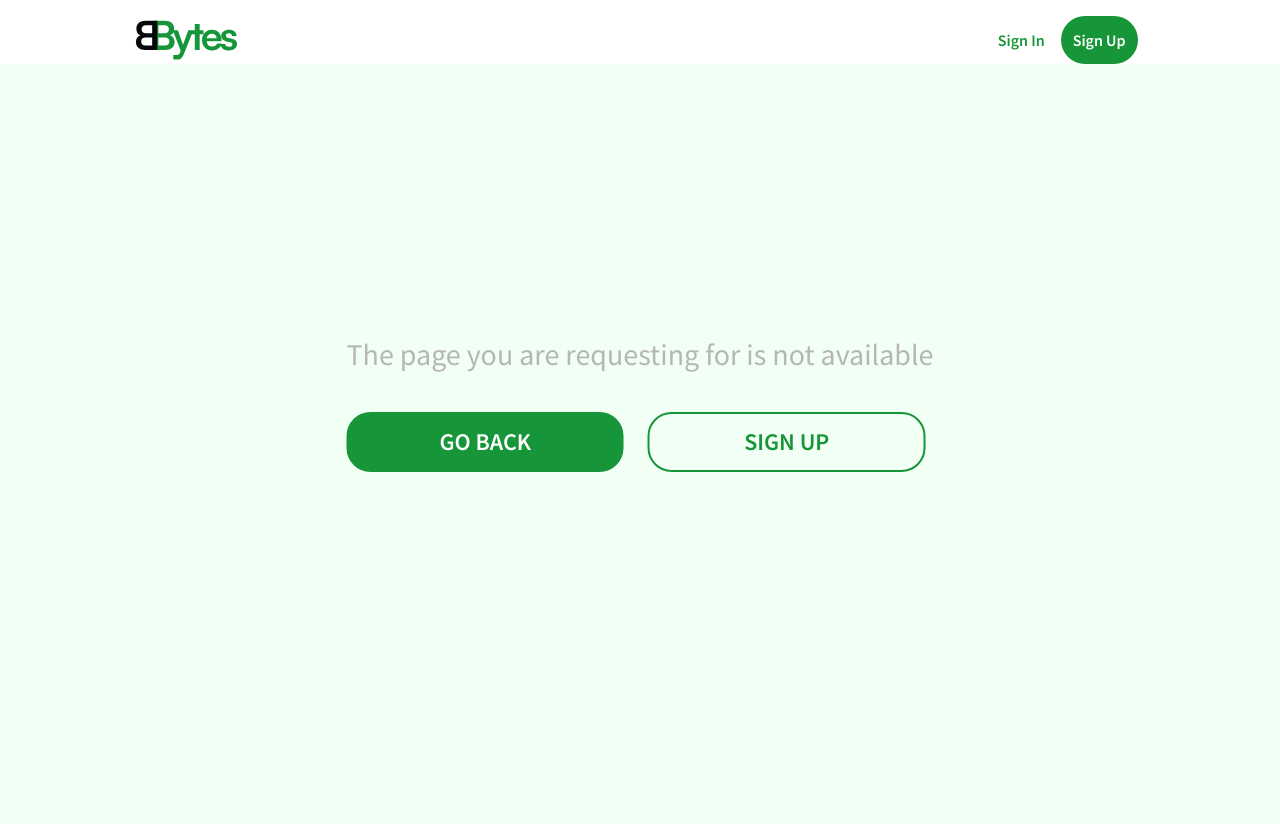
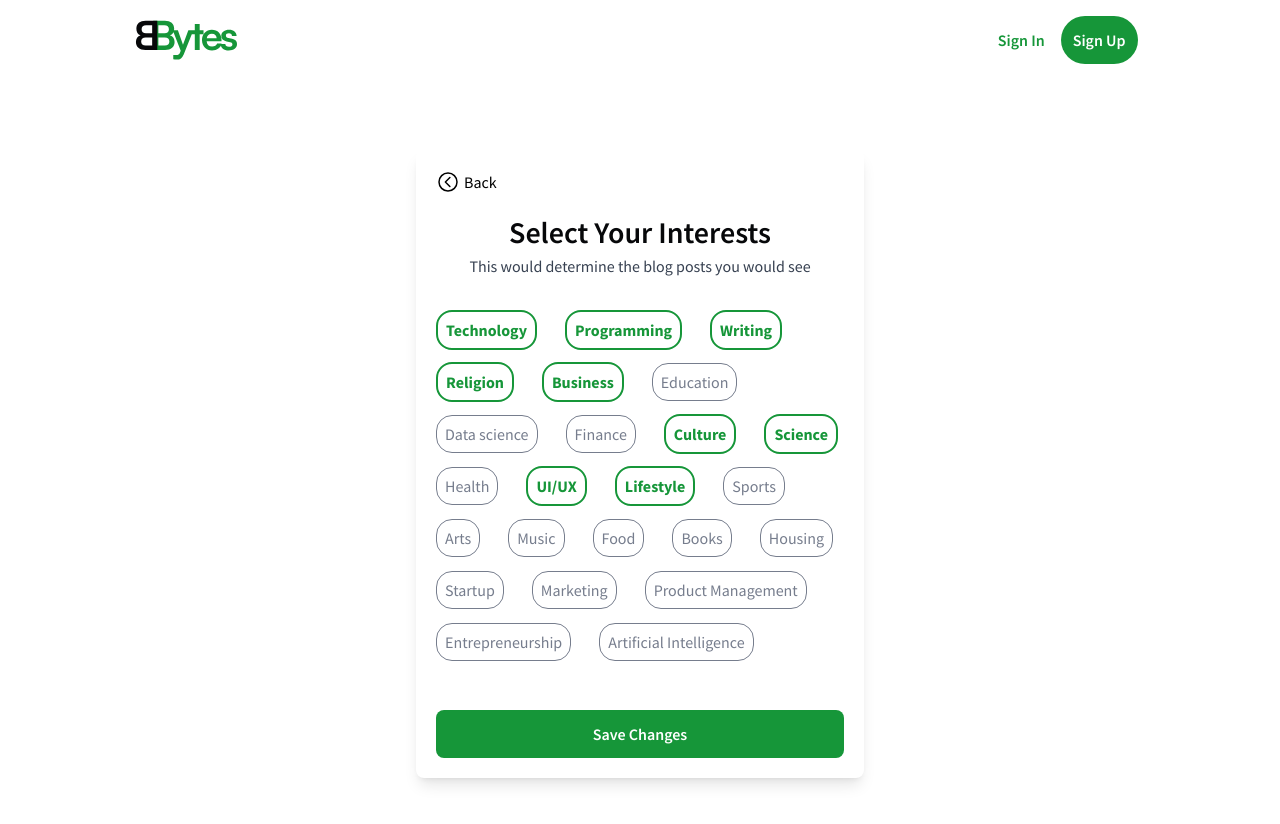
Before and after one commit to Elue-dev/BytesBlog-Client, a React (Vite) app: page /user/manage-interests in a window 1280 px wide. Shown: the top 824 px of the page. Built offline with nearby package versions, Linux system fonts and the light colour scheme.

Commit message:
patch: modify manage interest page

```diff
--- a/src/components/navbar/index.tsx
+++ b/src/components/navbar/index.tsx
@@ -86,7 +86,7 @@ export default function Navbar() {
                       </div> */}
                       <div
                         onClick={() => {
-                          navigate("");
+                          navigate("/user/manage-interests");
                           setShowDropdown(false);
                         }}
                         className="mb-3 flex cursor-pointer items-center justify-start gap-3"
--- a/src/navigation/routes.tsx
+++ b/src/navigation/routes.tsx
@@ -12,6 +12,7 @@ import { useModal } from "../context/useModal";
 import Blog from "@/pages/blog/home";
 import PostDetails from "@/pages/blog/post_details";
 import Profile from "@/pages/profile";
+import ManageInterests from "@/pages/manage_interests";
 
 export const Layout = () => {
   const context = useModal();
@@ -66,6 +67,10 @@ const router = createBrowserRouter([
         element: <Profile />,
       },
       {
+        path: "/user/manage-interests",
+        element: <ManageInterests />,
+      },
+      {
         path: "*",
         element: <NotFound />,
       },
--- /dev/null
+++ b/src/pages/manage_interests/index.tsx
@@ -0,0 +1,95 @@
+import { userInterests } from "@/components/interests/data";
+import { IoChevronBackCircleOutline } from "react-icons/io5";
+import Button from "@/components/button";
+import { useModal } from "../../context/useModal";
+import { useNavigate } from "react-router-dom";
+import { useEffect, useState } from "react";
+
+export default function ManageInterests() {
+  const [interests, setInterests] = useState<string[]>([]);
+  const navigate = useNavigate();
+  const context = useModal();
+
+  const currentUserInterests = [
+    "Technology",
+    "Programming",
+    "Writing",
+    "Religion",
+    "Business",
+    "UI/UX",
+    "Lifestyle",
+    "Culture",
+    "Science",
+  ];
+
+  useEffect(() => {
+    const filteredUserInterests = userInterests.filter((interest) =>
+      currentUserInterests.includes(interest)
+    );
+    setInterests(filteredUserInterests);
+  }, []);
+
+  if (!context) return null;
+  const { revealModal } = context;
+
+  const setUserInterest = (int: string) => {
+    if (interests.includes(int)) {
+      setInterests(interests.filter((cat) => cat !== int));
+    } else {
+      setInterests([...interests, int]);
+    }
+  };
+
+  const updateInterests = () => {
+    revealModal(
+      `Your interests have been updated successfully`,
+      "/blog",
+      "success"
+    );
+    setInterests([]);
+  };
+
+  return (
+    <div className="flex h-screen items-center justify-center">
+      <div className="mx-4 my-8 w-full max-w-md rounded-lg bg-white p-0 sm:p-5 sm:shadow-lg">
+        <div
+          onClick={() => navigate(-1)}
+          className="flex cursor-pointer items-center justify-start gap-1 pb-2"
+        >
+          <IoChevronBackCircleOutline className="text-2xl" />
+          <span>Back</span>
+        </div>
+        <h1 className="pt-3 text-center text-3xl font-semibold text-blackNeutral">
+          Select Your Interests
+        </h1>
+        <p className="text-md mb-4 mt-1 text-center text-gray-700">
+          This would determine the blog posts you would see
+        </p>
+        <div className="flex flex-wrap gap-7 pt-6">
+          {userInterests?.map((interest: string, idx: number) => (
+            <div key={idx}>
+              <div onClick={() => setUserInterest(interest)}>
+                <span
+                  className={`${
+                    interests.includes(interest)
+                      ? "border-2 border-primaryColor p-2 font-bold text-primaryColor"
+                      : "border border-lighterGray p-2 text-lighterGray"
+                  } cursor-pointer rounded-2xl transition duration-500 ease-in-out`}
+                >
+                  {interest}
+                </span>
+              </div>
+            </div>
+          ))}
+        </div>
+
+        <Button
+          className="mt-14 w-full rounded-lg bg-primaryColor p-3 text-white hover:bg-primaryColorHover"
+          onClick={updateInterests}
+        >
+          Save Changes
+        </Button>
+      </div>
+    </div>
+  );
+}
```
